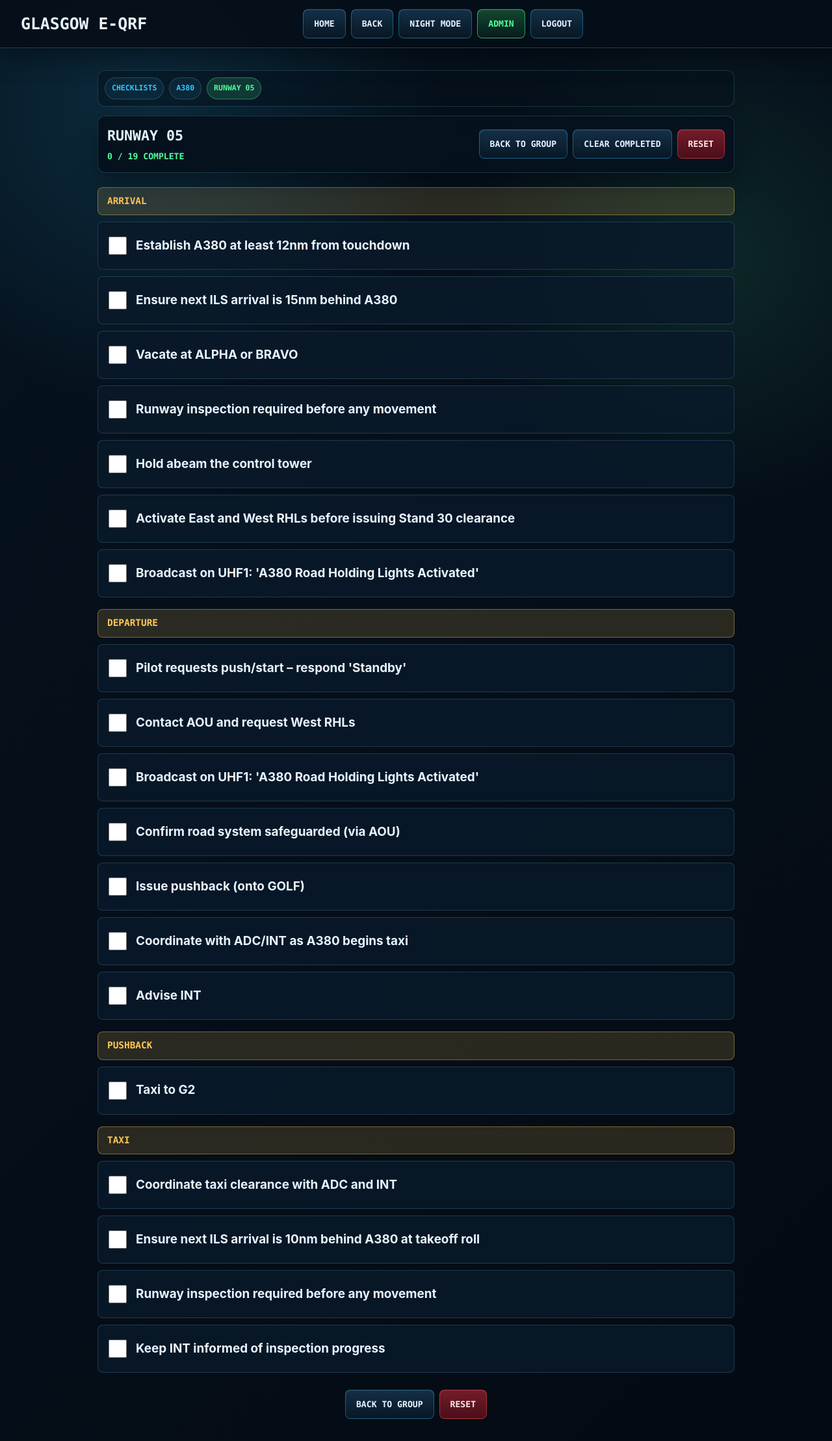
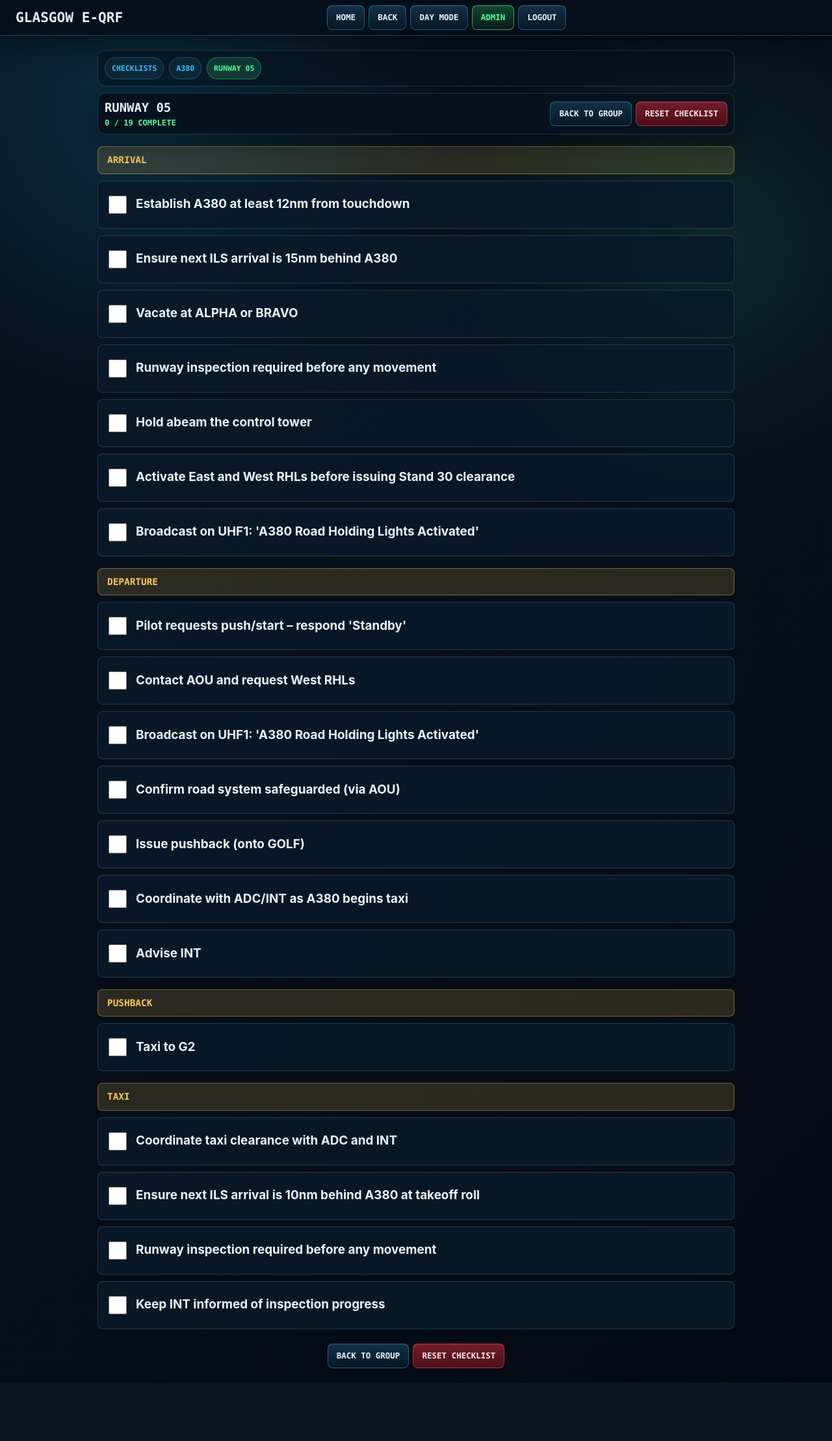
Before and after one commit to ian8500/EQRF, a Flask app: a page that uses templates/base.html in a window 1280 px wide. Shown: the whole page at 65% size. After the commit the page ends 2127 px from the top, so only its background shows below. Run offline with Flask 3, Linux system fonts and the light colour scheme; the visitor is signed in with stand-in values (Sample User, id 1); data that the repository does not hold is empty.

Commit message:
Compact headers and clean checklist controls

```diff
--- a/static/script.js
+++ b/static/script.js
@@ -59,18 +59,6 @@ function saveChecklistState() {
     updateChecklistProgress();
   }
 
-  function clearCompletedChecklist() {
-    const checked = document.querySelectorAll('#checklist input[type="checkbox"]:checked');
-    checked.forEach(cb => {
-      cb.checked = false;
-      const label = cb.parentElement;
-      if (label) label.classList.remove("checked");
-    });
-    saveChecklistState();
-    updateChecklistProgress();
-  }
-
-
   // === DAY / NIGHT MODE TOGGLE ===
   function getSavedTheme() {
     const current = localStorage.getItem("eqrf-theme") || localStorage.getItem("theme");
@@ -93,7 +81,7 @@ function saveChecklistState() {
   function updateThemeToggleText(mode) {
     const toggle = document.getElementById("theme-toggle");
     if (!toggle) return;
-    toggle.textContent = mode === "day" ? "Day Mode" : "Night Mode";
+    toggle.textContent = mode === "day" ? "Night Mode" : "Day Mode";
     toggle.setAttribute("aria-pressed", mode === "night" ? "true" : "false");
   }
 
--- a/static/style.css
+++ b/static/style.css
@@ -1,7 +1,7 @@
 :root {
   --header-h: 0px;
-  --toolbar-h: 52px;
-  --toolbar-gap: 12px;
+  --toolbar-h: 44px;
+  --toolbar-gap: 6px;
   --bg: #050b14;
   --bg-2: #081523;
   --panel: rgba(9, 24, 38, 0.9);
@@ -68,8 +68,8 @@ body {
   margin: 0;
   color: var(--text);
   font-family: var(--font);
-  font-size: 17px;
-  line-height: 1.5;
+  font-size: 16px;
+  line-height: 1.42;
   background:
     radial-gradient(circle at 18% 8%, rgba(51, 199, 255, 0.14), transparent 28rem),
     radial-gradient(circle at 86% 18%, rgba(82, 255, 157, 0.1), transparent 24rem),
@@ -149,11 +149,11 @@ summary:focus-visible {
 .top-bar {
   display: grid;
   grid-template-columns: minmax(220px, 1fr) auto minmax(190px, 0.8fr);
-  gap: 18px;
+  gap: 12px;
   align-items: center;
   width: min(1440px, 100%);
   margin: 0 auto;
-  padding: 14px clamp(14px, 3vw, 32px);
+  padding: 8px clamp(12px, 2.4vw, 24px);
 }
 
 .brand-block {
@@ -166,7 +166,7 @@ summary:focus-visible {
   margin: 0;
   color: var(--text);
   font-family: var(--mono);
-  font-size: clamp(1.12rem, 2.4vw, 1.55rem);
+  font-size: clamp(1rem, 2vw, 1.32rem);
   font-weight: 800;
   letter-spacing: 0;
 }
@@ -183,7 +183,7 @@ summary:focus-visible {
   display: flex;
   flex-wrap: wrap;
   justify-content: center;
-  gap: 8px;
+  gap: 6px;
 }
 
 .status-strip {
@@ -232,7 +232,7 @@ summary:focus-visible {
   width: min(1440px, 100%);
   min-height: calc(100vh - var(--header-h));
   margin: 0 auto;
-  padding: clamp(18px, 3vw, 34px);
+  padding: clamp(10px, 2vw, 22px);
 }
 
 h1,
@@ -377,8 +377,8 @@ button[type="submit"] {
   display: inline-flex;
   align-items: center;
   justify-content: center;
-  min-height: 42px;
-  padding: 0.72rem 1rem;
+  min-height: 38px;
+  padding: 0.56rem 0.82rem;
   border: 1px solid rgba(51, 199, 255, 0.36);
   border-radius: var(--radius);
   color: var(--text);
@@ -386,7 +386,7 @@ button[type="submit"] {
   box-shadow: inset 0 1px 0 rgba(255, 255, 255, 0.08);
   cursor: pointer;
   font-family: var(--mono);
-  font-size: 0.82rem;
+  font-size: 0.78rem;
   font-weight: 800;
   letter-spacing: 0;
   text-decoration: none;
@@ -460,7 +460,7 @@ button[type="submit"]:hover {
 .checklist-panel,
 .admin-grid {
   display: grid;
-  gap: 14px;
+  gap: 10px;
 }
 
 .checklist-panel {
@@ -470,13 +470,13 @@ button[type="submit"]:hover {
 
 #checklist-sticky {
   position: sticky;
-  top: calc(var(--header-h) + 10px);
+  top: calc(var(--header-h) + 6px);
   z-index: 900;
   display: grid;
   grid-template-columns: 1fr auto;
-  gap: 12px;
-  align-items: center;
-  padding: 14px;
+  gap: 8px;
+  align-items: center;
+  padding: 8px 10px;
   border: 1px solid var(--line);
   border-radius: var(--radius-lg);
   background: rgba(6, 18, 29, 0.94);
@@ -487,15 +487,15 @@ button[type="submit"]:hover {
 
 .checklist-title {
   font-family: var(--mono);
-  font-size: clamp(1rem, 2vw, 1.35rem);
+  font-size: clamp(0.94rem, 1.7vw, 1.18rem);
   text-transform: uppercase;
 }
 
 .checklist-progress {
-  margin-top: 6px;
+  margin-top: 2px;
   color: var(--green);
   font-family: var(--mono);
-  font-size: 0.82rem;
+  font-size: 0.76rem;
   font-weight: 850;
   text-transform: uppercase;
 }
@@ -503,7 +503,7 @@ button[type="submit"]:hover {
 .checklist-action-bar {
   display: flex;
   flex-wrap: wrap;
-  gap: 8px;
+  gap: 6px;
   align-items: center;
   justify-content: flex-end;
 }
--- a/templates/base.html
+++ b/templates/base.html
@@ -6,7 +6,7 @@
   <meta name="viewport" content="width=device-width, initial-scale=1" />
 
   <!-- Main styles -->
-  <link rel="stylesheet" href="{{ url_for('static', filename='style.css', v='atc-ops') }}">
+  <link rel="stylesheet" href="{{ url_for('static', filename='style.css', v='compact-controls') }}">
 
   <!-- Theme before paint (avoid palette flash) -->
   <script>
@@ -38,7 +38,7 @@
   </script>
 
   <!-- Your site JS -->
-  <script defer src="{{ url_for('static', filename='script.js', v='pdfjs-direct') }}"></script>
+  <script defer src="{{ url_for('static', filename='script.js', v='compact-controls') }}"></script>
 
   {% block head %}{% endblock %}
 </head>
@@ -53,12 +53,12 @@
       <div class="top-nav">
         <a class="nav-button {{ 'active-nav' if active_section == 'HOME' else '' }}" href="{{ url_for('home') }}">Home</a>
         <button class="nav-button" type="button" onclick="history.back();">Back</button>
-        <button class="nav-button" id="theme-toggle" type="button">Night Mode</button>
+        <button class="nav-button" id="theme-toggle" type="button">Day Mode</button>
         {% if session.get("is_admin") %}
           <a class="nav-button {{ 'active-nav' if active_section == 'ADMIN' else '' }}" href="{{ url_for('admin_panel') }}">Admin</a>
           <a class="nav-button" href="{{ url_for('logout') }}">Logout</a>
         {% else %}
-          <a class="nav-button" href="{{ url_for('login') }}">Login</a>
+          <a class="nav-button" href="{{ url_for('login') }}">Admin Login</a>
         {% endif %}
       </div>
     </div>
--- a/templates/checklist_view.html
+++ b/templates/checklist_view.html
@@ -26,8 +26,7 @@
       {% else %}
         <a class="btn" href="{{ url_for('checklist_index') }}">Back to Checklists</a>
       {% endif %}
-      <button class="btn" type="button" onclick="clearCompletedChecklist()">Clear Completed</button>
-      <button class="btn danger" id="reset-checklist-top" type="button" onclick="resetChecklist()">Reset</button>
+      <button class="btn danger" id="reset-checklist-top" type="button" onclick="resetChecklist()">Reset Checklist</button>
     </div>
   </div>
 
@@ -52,7 +51,7 @@
     {% else %}
       <a class="btn" href="{{ url_for('checklist_index') }}">Back to Checklists</a>
     {% endif %}
-    <button class="btn danger" id="reset-checklist-bottom" type="button" onclick="resetChecklist()">Reset</button>
+    <button class="btn danger" id="reset-checklist-bottom" type="button" onclick="resetChecklist()">Reset Checklist</button>
   </div>
 </section>
 {% endblock %}
```
Also changed, not shown: other parts of static/style.css (+16 -16 lines), tests/test_app.py (+17 -0 lines).
